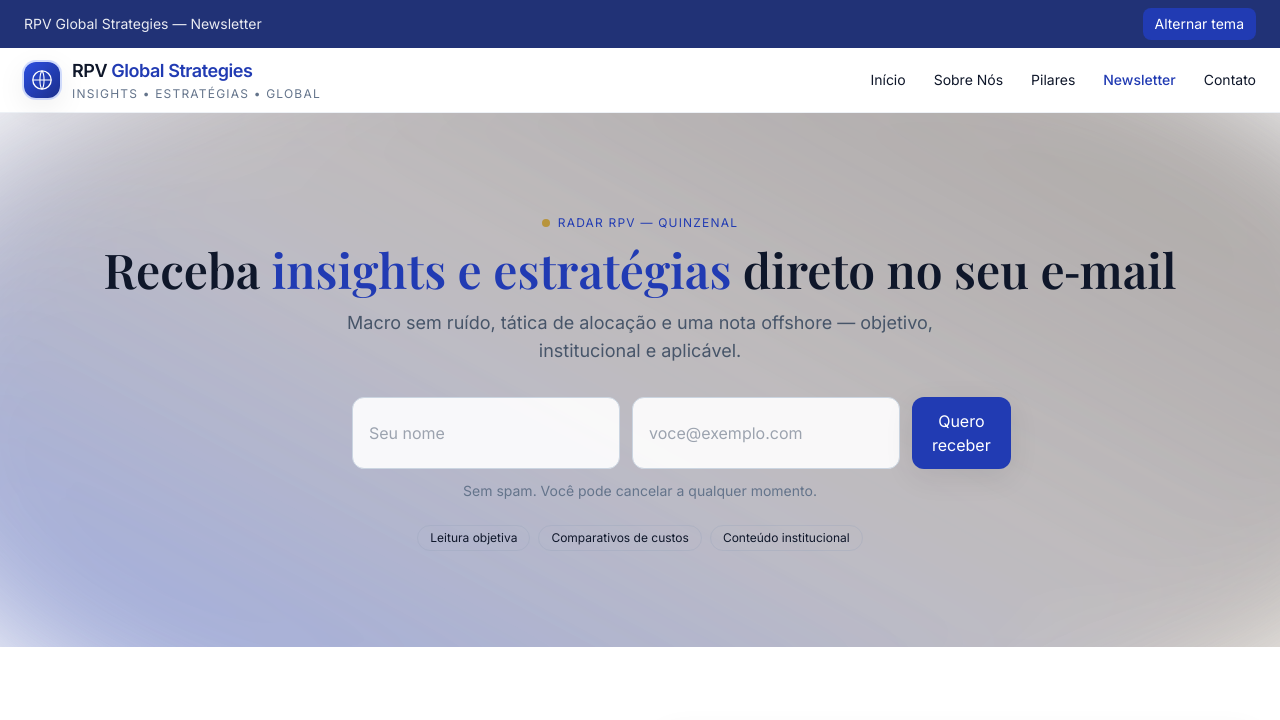
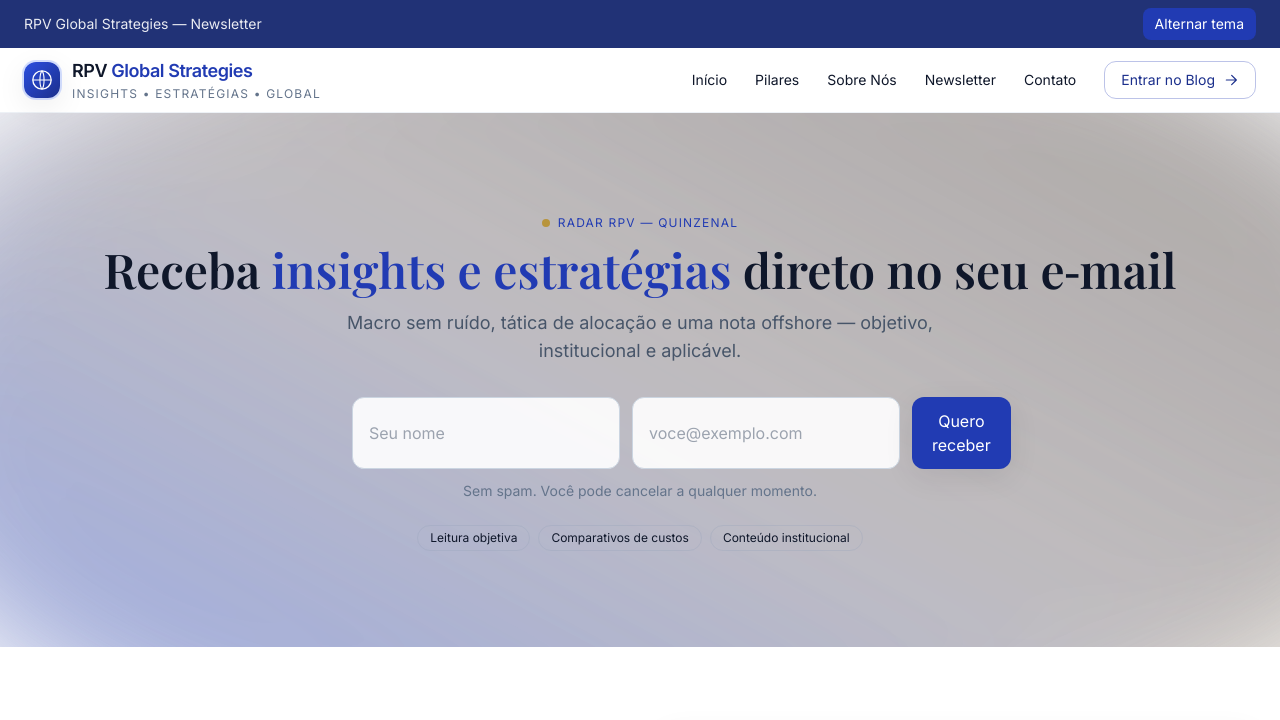
Before and after one commit to itxvitao/rpv-global-strategies, a plain HTML site: page newsletter.html in a window 1280 px wide. Shown: the top 720 px of the page. Drawn offline with nearby package versions, Linux system fonts and the light colour scheme.

Commit message:
Ajustes navbar
Ajustes na barra de navegação

```diff
--- a/newsletter.html
+++ b/newsletter.html
@@ -104,13 +104,14 @@
     </div>
   </div>
 
-  <!-- NAV (padronizada) -->
+  <!-- NAV -->
   <header class="sticky top-0 z-40 backdrop-blur bg-white/70 dark:bg-slate-950/60 border-b border-slate-200/60 dark:border-slate-800">
     <div class="max-w-7xl mx-auto px-4 sm:px-6">
       <div class="flex items-center justify-between h-16">
         <!-- Logo -->
-        <a href="home.html" class="flex items-center gap-3 group">
+        <a href="#" class="flex items-center gap-3 group">
           <div class="h-9 w-9 rounded-xl bg-gradient-to-br from-brand-600 to-brand-800 ring-2 ring-brand-400/30 shadow-soft grid place-items-center">
+            <!-- Ícone globo minimalista -->
             <svg width="22" height="22" viewBox="0 0 24 24" fill="none" class="text-white">
               <path d="M12 2a10 10 0 100 20 10 10 0 000-20Z" stroke="currentColor" stroke-width="1.5"/>
               <path d="M2 12h20M12 2c3 3.5 3 16.5 0 20M12 2c-3 3.5-3 16.5 0 20" stroke="currentColor" stroke-width="1.2" />
@@ -121,14 +122,20 @@
             <div class="text-[12px] uppercase tracking-widest text-slate-500 dark:text-slate-400">Insights • Estratégias • Global</div>
           </div>
         </a>
+
         <!-- Menu desktop -->
         <nav class="hidden md:flex items-center gap-7">
           <a href="home.html" class="text-sm hover:text-brand-600 dark:hover:text-brand-400">Início</a>
+          <a href="pilares.html" class="text-sm hover:text-brand-600 dark:hover:text-brand-400">Pilares</a>
           <a href="sobre.html" class="text-sm hover:text-brand-600 dark:hover:text-brand-400">Sobre Nós</a>
-          <a href="pilares.html" class="text-sm hover:text-brand-600 dark:hover:text-brand-400">Pilares</a>
-          <a href="newsletter.html" class="text-sm text-brand-700 dark:text-brand-400 font-medium">Newsletter</a>
+          <a href="newsletter.html" class="text-sm hover:text-brand-600 dark:hover:text-brand-400">Newsletter</a>
           <a href="contato.html" class="text-sm hover:text-brand-600 dark:hover:text-brand-400">Contato</a>
+          <a href="/insights/index.html" class="text-sm inline-flex items-center gap-2 rounded-xl px-4 py-2 border border-brand-700/30 text-brand-800 dark:text-brand-200 hover:bg-brand-600 hover:text-white transition">
+            Entrar no Blog
+            <svg xmlns="http://www.w3.org/2000/svg" class="h-4 w-4" viewBox="0 0 24 24" fill="none"><path d="M5 12h14M13 5l7 7-7 7" stroke="currentColor" stroke-width="1.8" stroke-linecap="round" stroke-linejoin="round"/></svg>
+          </a>
         </nav>
+
         <!-- Menu mobile -->
         <button id="menuBtn" class="md:hidden inline-flex items-center justify-center rounded-xl p-2 border border-slate-300/40 dark:border-slate-700">
           <span class="sr-only">Abrir menu</span>
@@ -138,14 +145,16 @@
         </button>
       </div>
     </div>
+
     <!-- Drawer mobile -->
     <div id="mobileNav" class="md:hidden hidden border-t border-slate-200 dark:border-slate-800 bg-white dark:bg-slate-950">
       <nav class="px-4 py-3 space-y-2">
         <a class="block px-3 py-2 rounded-lg hover:bg-slate-100 dark:hover:bg-slate-900" href="home.html">Início</a>
+        <a class="block px-3 py-2 rounded-lg hover:bg-slate-100 dark:hover:bg-slate-900" href="pilares.html">Pilares</a>
         <a class="block px-3 py-2 rounded-lg hover:bg-slate-100 dark:hover:bg-slate-900" href="sobre.html">Sobre Nós</a>
-        <a class="block px-3 py-2 rounded-lg hover:bg-slate-100 dark:hover:bg-slate-900" href="pilares.html">Pilares</a>
-        <a class="block px-3 py-2 rounded-lg bg-brand-600/10 text-brand-800 dark:text-brand-200" href="newsletter.html">Newsletter</a>
+        <a class="block px-3 py-2 rounded-lg hover:bg-slate-100 dark:hover:bg-slate-900" href="newsletter.html">Newsletter</a>
         <a class="block px-3 py-2 rounded-lg hover:bg-slate-100 dark:hover:bg-slate-900" href="contato.html">Contato</a>
+        <a class="block px-3 py-2 rounded-lg bg-brand-600/10 text-brand-800 dark:text-brand-200 hover:bg-brand-600/20" href="/insights/index.html">Entrar no Blog</a>
       </nav>
     </div>
   </header>
```
Also changed, not shown: contato.html (+2 -2 lines).
